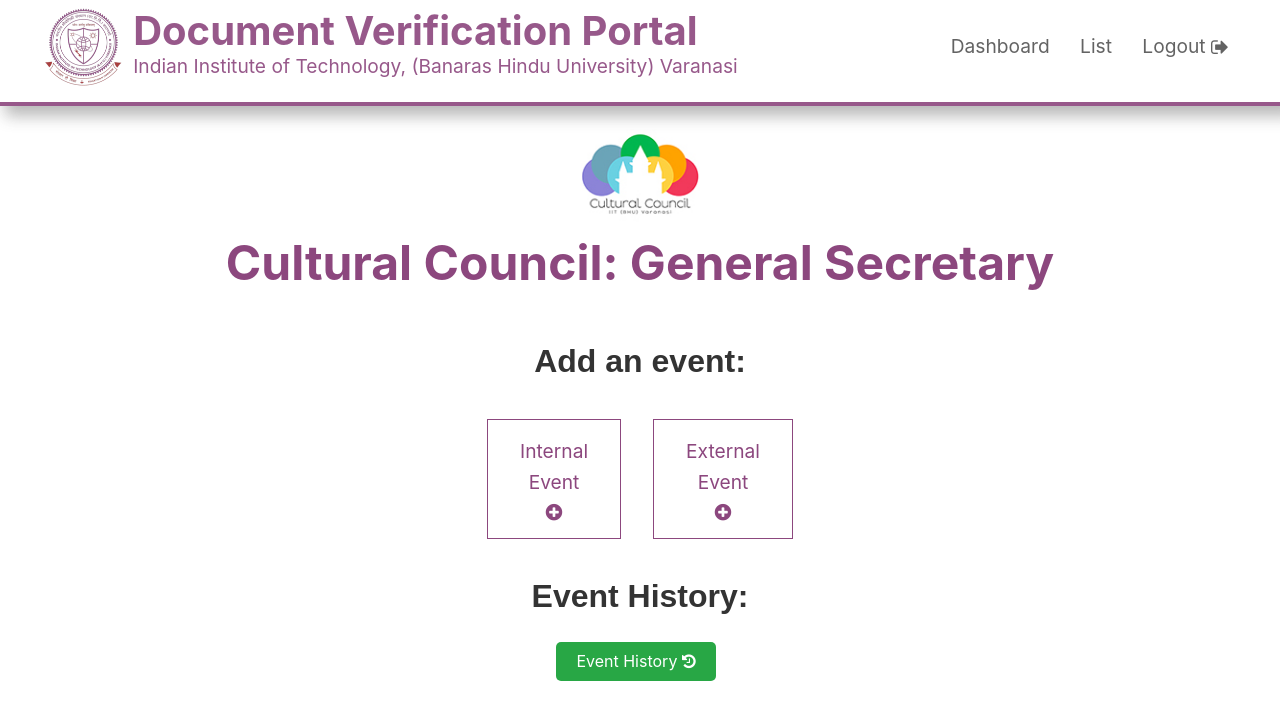
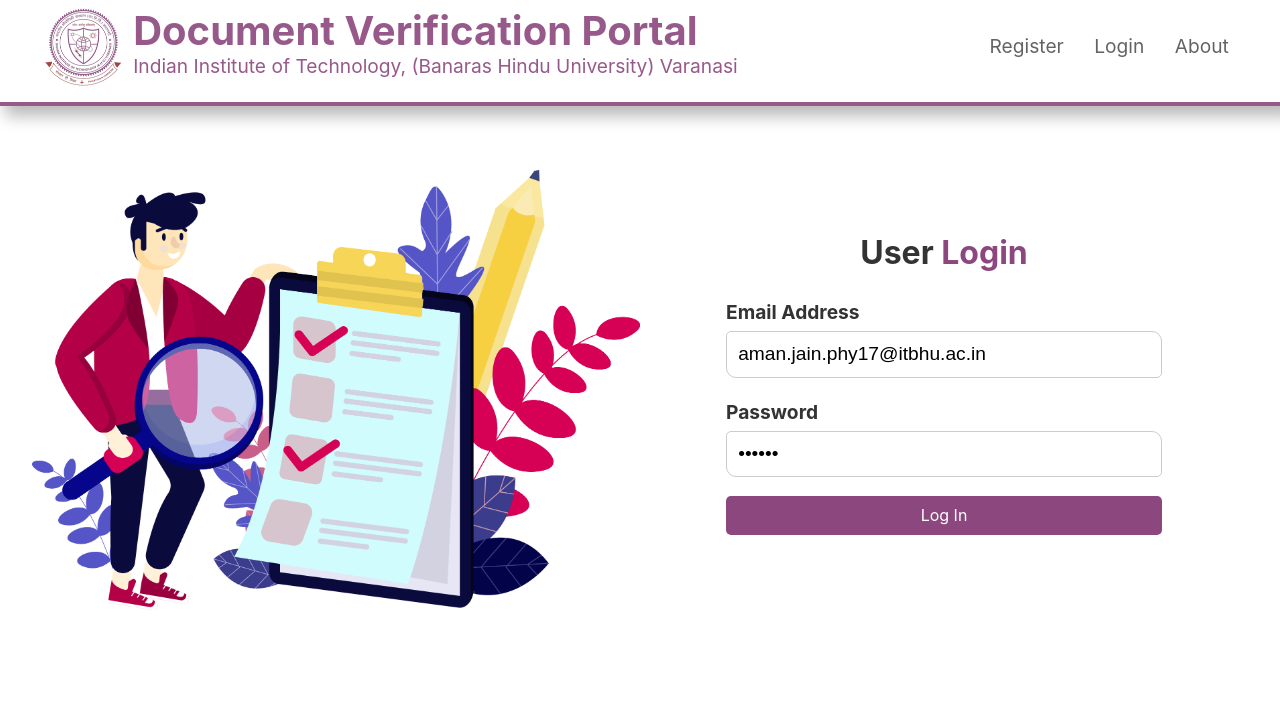
Before and after one commit to amanpatniajmer/verit, a React (Create React App) app: page / in a window 1280 px wide. Before the commit this address led to /admin. Shown: the top 720 px of the page. Built offline with nearby package versions, Linux system fonts and the light colour scheme.

Commit message:
login and register backend integration

```diff
--- a/db.json
+++ /dev/null
@@ -1,12 +0,0 @@
-{
-  "names": [
-    {
-      "firstName": "Louis",
-      "lastName": "Phillipe"
-    },
-    {
-      "firstName": "Steve",
-      "lastName": "Levis"
-    }
-  ]
-}
--- a/src/App.css
+++ b/src/App.css
@@ -69,6 +69,12 @@ img {
   flex-direction: column;
   justify-content: center;
   align-items: center;
+}
+
+[readonly]{
+  cursor:default;
+  background-color:#ececec;
+  font-style: italic;
 }
 
 .add-event span {
--- a/src/App.js
+++ b/src/App.js
@@ -1,6 +1,7 @@
-import React, { Fragment, useState } from "react";
-import { BrowserRouter as Router, Switch, Route, Redirect } from "react-router-dom";
+import React, { Fragment, useState, /* useEffect */ } from "react";
+import { BrowserRouter as Router, Switch, Route } from "react-router-dom";
 import "./App.css";
+/* import Axios from 'axios'; */
 
 import Navbar from "./components/layout/Navbar";
 import Forbidden from "./components/pages/Forbidden";
@@ -19,36 +20,40 @@ import StudentList from "./components/pages/student/List";
 import EventsList from "./components/pages/admin/EventsList";
 
 function App() {
-  const [authenticated, setAuthenticated] = useState(true)
+  const [authenticated, setAuthenticated] = useState(localStorage.getItem("token"))
+  const [admin, setAdmin] = useState(localStorage.getItem("adminState")==="true")
   return (
     <Fragment>
       <Router>
-        <Navbar isauthenticated={authenticated} setauthenticated={setAuthenticated}/>
+        <Navbar isauthenticated={authenticated} setauthenticated={setAuthenticated} isadmin={admin} setadmin={setAdmin}/>
         <div className="container">
 
-            {authenticated ?<Switch>
-            <Route exact path="/"> <Redirect to = '/admin'/></Route>
+            {authenticated && admin ? <Switch>
             <Route exact path="/about" component={About} />
-            <Route exact path="/admin" component={Admin} />
-            <Route exact path="/student" component={Student} />
-            <Route exact path="/student/list" component={StudentList} />
-            <Route exact path="/student/addinternal" component={StudentAddInternal} />
-            <Route exact path="/student/addexternal" component={StudentAddExternal} />
-            <Route exact path="/student/addpor" component={StudentAddPor} />
+            <Route exact path="/" component={Admin} />
             <Route exact path="/admin/list" component={AdminList} />
             <Route exact path="/admin/eventslist" component={EventsList} />
             <Route exact path="/admin/addinternal" component={AdminAddInternal} />
             <Route exact path="/admin/addexternal" component={AdminAddExternal} />
             <Route path='/' component={Forbidden}/>
             </Switch>
+            :(authenticated?
+              <Switch>
+              <Route exact path="/" component={Student} />
+            <Route exact path="/student/list" component={StudentList} />
+            <Route exact path="/student/addinternal" component={StudentAddInternal} />
+            <Route exact path="/student/addexternal" component={StudentAddExternal} />
+            <Route exact path="/student/addpor" component={StudentAddPor} />
+            </Switch>
             :
             <Switch>
             <Route exact path="/" render={(props)=><Login {...props} setauthenticated={setAuthenticated}/>}/>
             <Route exact path="/about" component={About} />
-            <Route exact path="/login" render={(props)=><Login {...props} setauthenticated={setAuthenticated}/>}/>
+            <Route exact path="/login" render={(props)=><Login {...props} setauthenticated={setAuthenticated} setAdmin={setAdmin}/>}/>
             <Route exact path="/sign-up" component={Register} />
             <Route path='/' component={Forbidden}/>
             </Switch>
+            )
             }
         </div>
       </Router>
--- a/src/components/auth/Login.js
+++ b/src/components/auth/Login.js
@@ -1,10 +1,15 @@
-import React, { useState } from "react";
+import React, { useEffect, useState } from "react";
 import SVG from "../../img/2144242.png";
 import { useHistory } from "react-router-dom";
+import Axios from 'axios';
 
-const Login = ({setauthenticated}) => {
+const Login = ({setauthenticated,setAdmin}) => {
+  useEffect(() => {
+    localStorage.removeItem('token');
+    localStorage.removeItem('adminState');
+  }, [])
   const [user, setUser] = useState({
-    email: "student@gmail.com",
+    email: "aman.jain.phy17@itbhu.ac.in",
     password: "yobabe"
   });
 
@@ -17,9 +22,30 @@ const Login = ({setauthenticated}) => {
 
     if (email === "" || password === "") {
       alert("Please fill in all fields");
-    } else {
+    }
+    else if(!email.match(/[a-z0-9.]@i{1,2}tbhu\.ac\.in/)){
+      alert('Email not correct. Enter institute email address.')
+    }
+    else {
       // console.log("Logged In");
-      setauthenticated(true);
+      let formdata=new FormData(e.target);
+      let object = {};
+      formdata.forEach(function(value, key){
+        object[key] = value;
+      });
+      Axios.post('http://localhost:5000/api/login',object)
+      .then((res)=>{
+        console.log(res.data)
+        localStorage.setItem("token",res.data.token);
+        res.data.admin===true ? localStorage.setItem("adminState","true")
+        :localStorage.setItem("adminState","false");
+        localStorage.setItem("name",res.data.name)
+        localStorage.setItem("email",res.data.email)
+        localStorage.setItem("roll",res.data.roll)
+        setauthenticated(true);
+        setAdmin(res.data.admin)
+      })
+      .catch((e)=>{console.log('Problem'+e.response);})
       /* window.location.href="/"; */
       history.push('/');
       setUser({
--- a/src/components/auth/Register.js
+++ b/src/components/auth/Register.js
@@ -1,11 +1,14 @@
 import React, { useState } from "react";
+import { useHistory } from "react-router-dom";
+import Axios from 'axios';
 
 const Register = () => {
+  const history= useHistory();
   const [user, setUser] = useState({
-    name: "",
-    roll: "",
-    email: "",
-    password: "",
+    name: "Aman Jain",
+    roll: "17173004",
+    email: "aman.jain.phy17@itbhu.ac.in",
+    password: "amanjain",
   });
 
   const { name, roll, email, password } = user;
@@ -22,6 +25,17 @@ const Register = () => {
       alert('Email not correct. Enter institute email address.')
     }
      else {
+      let formdata=new FormData(e.target);
+      let object = {};
+      formdata.forEach(function(value, key){
+        object[key] = value;
+      });
+      Axios.post('http://localhost:5000/api/register',object)
+      .then((res)=>{
+        console.log(res.data)
+        history.push('./')
+        })
+      .catch((e,res)=>{console.log(e); console.log(res)})
       setUser({
         name: "",
         roll: "",
--- a/src/components/pages/admin/EventsList.js
+++ b/src/components/pages/admin/EventsList.js
@@ -12,8 +12,8 @@ const EventsList = ({location}) => {
     let session=query.session;
     const [data1,setData1] = useState(null);
     const fetchList = (organization) =>{
-        Axios.get(`http://localhost:5000/internalevents/${organization}/`)
-        .then((res)=>{setData1(res.data)})
+        Axios.get(`http://localhost:5000/api/internalevents?organization=${organization}`)
+        .then((res)=>{console.log(res.data); setData1(res.data)})
     }
     useEffect(() => {
         let organization="Cultural Council"
--- a/src/components/pages/student/AddEvent.js
+++ b/src/components/pages/student/AddEvent.js
@@ -4,8 +4,8 @@ import { Link } from "react-router-dom";
 const AddEvent = () => {
     const a=(
         <div  className="add-event">
-            <h1 className="large text-primary text-center">17173004: Aman Jain</h1>
-
+            <h1 className="large text-primary text-center" style={{marginBottom:"0"}}>{localStorage.getItem('roll')} : {localStorage.getItem('name')}</h1>
+            {localStorage.getItem('email')}
             <h1 className="text-center" style={{ fontFamily: "Arial, Helvetica, sans-serif", margin: "20px 0px"}}>Add an event:{" "}</h1>
             <div>
             <Link to ="../student/addinternal"><button className="event-btn">Internal <span>Event</span><span><i className="fa fa-plus-circle" style={{marginTop:"5px"}}/></span></button></Link>
--- a/src/components/pages/student/AddInternal.js
+++ b/src/components/pages/student/AddInternal.js
@@ -20,7 +20,11 @@ const AddInternal = () => {
   }, 3000);
   }
   const fetchfields = (selections) => {
-      Axios.get(`http://localhost:5000/fields/internalevents?organization=${selections.organization}&club=${selections.club}&session=${selections.session}`)
+      Axios.get(`http://localhost:5000/api/internalevents?organization=${selections.organization}&club=${selections.club}&session=${selections.session}`,{
+        headers:{
+          'x-auth-token': localStorage.getItem('token')
+        }
+      })
       .then((res)=>setEvents(res.data))
   }
   useEffect(()=>{
--- a/src/components/pages/student/AddPor.js
+++ b/src/components/pages/student/AddPor.js
@@ -18,7 +18,7 @@ const AddPor = () => {
           <form className="form-container" onSubmit={(e)=>{add(e)}}>
           <span className="close" onClick={()=>history.push('./')}><i className="fa fa-times-circle"/></span>
             <h1 className="text-primary">{" "}
-            <span className="text-dark">Add an </span> External Event{" "}
+            <span className="text-dark">Add a </span> POR{" "}
             </h1>
             <div className="form-group">
               <label>Organization</label>
```
Also changed, not shown: src/components/pages/admin/AddInternal.js (+13 -13 lines).
